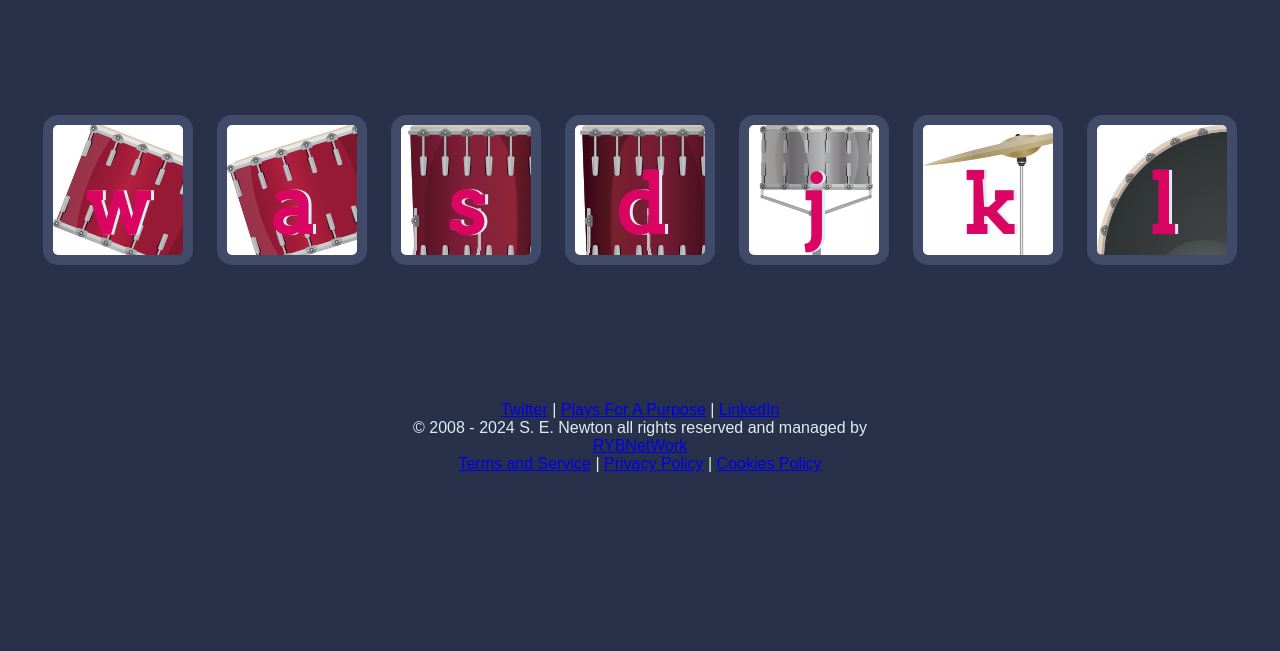
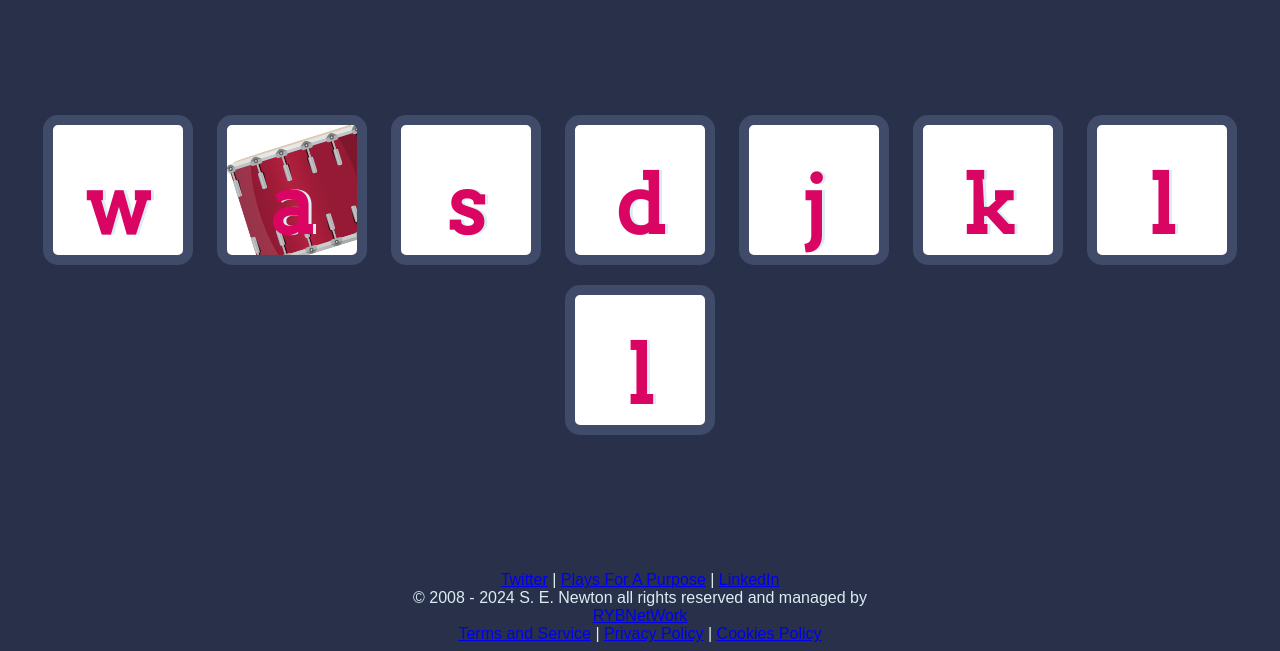
Before and after one commit to ConstanceCodingCamp/drumsandjavascript, a plain HTML site: page index.html in a window 1280 px wide. Shown: the part 200-851 px from the top of the page. Before the commit the page ends 800 px from the top, so only its background shows below. Drawn offline with Linux system fonts and the light colour scheme.

Commit message:
Update index.html
update for child exercise

```diff
--- a/index.html
+++ b/index.html
@@ -15,13 +15,14 @@
 <body>
   <h1 id="title">Drum 🥁 Kit</h1>
   <div class="set">
-    <button class="w drum">w</button>
+    <button class="Y drum">w</button>
     <button class="a drum">a</button>
-    <button class="s drum">s</button>
-    <button class="d drum">d</button>
-    <button class="j drum">j</button>
-    <button class="k drum">k</button>
-    <button class="l drum">l</button>
+    <button class="m drum">s</button>
+    <button class="i drum">d</button>
+    <button class="r drum">j</button>
+    <button class="B drum">k</button>
+    <button class="e drum">l</button>
+    <button class="y drum">l</button>
   </div>
 
 
```
